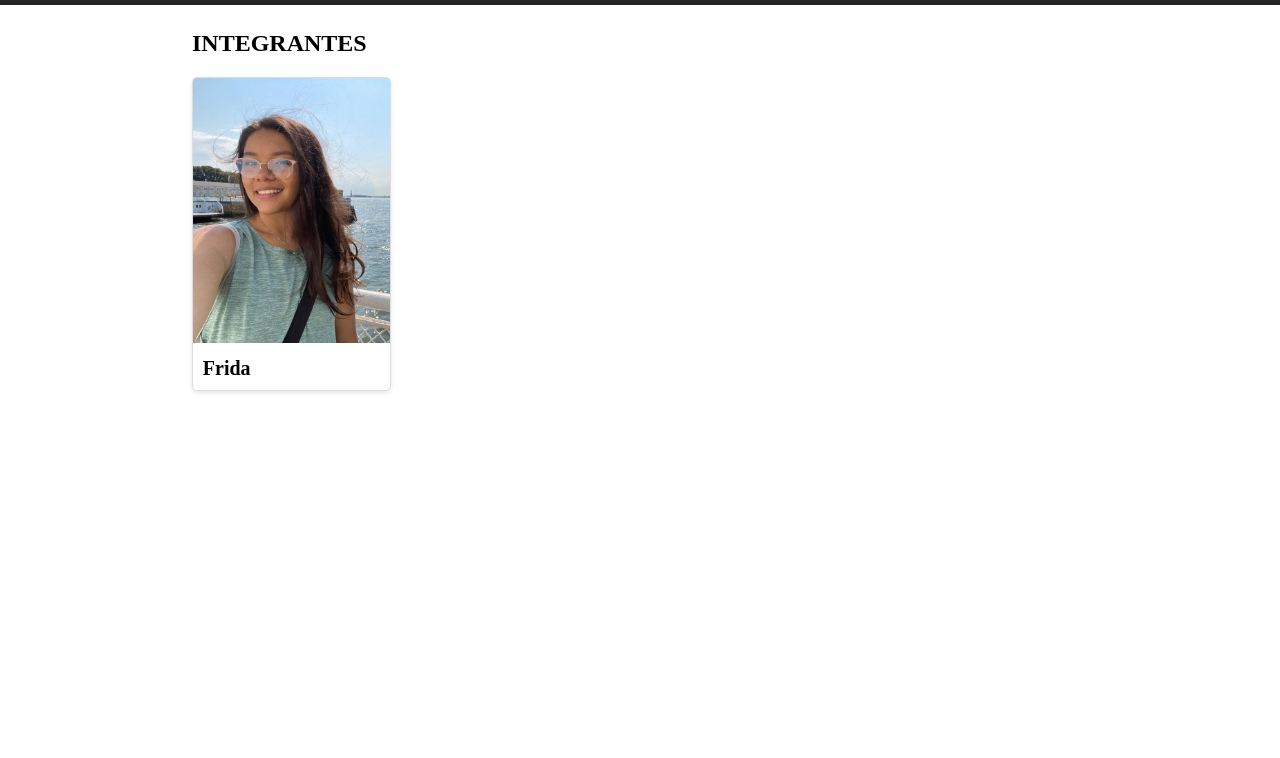
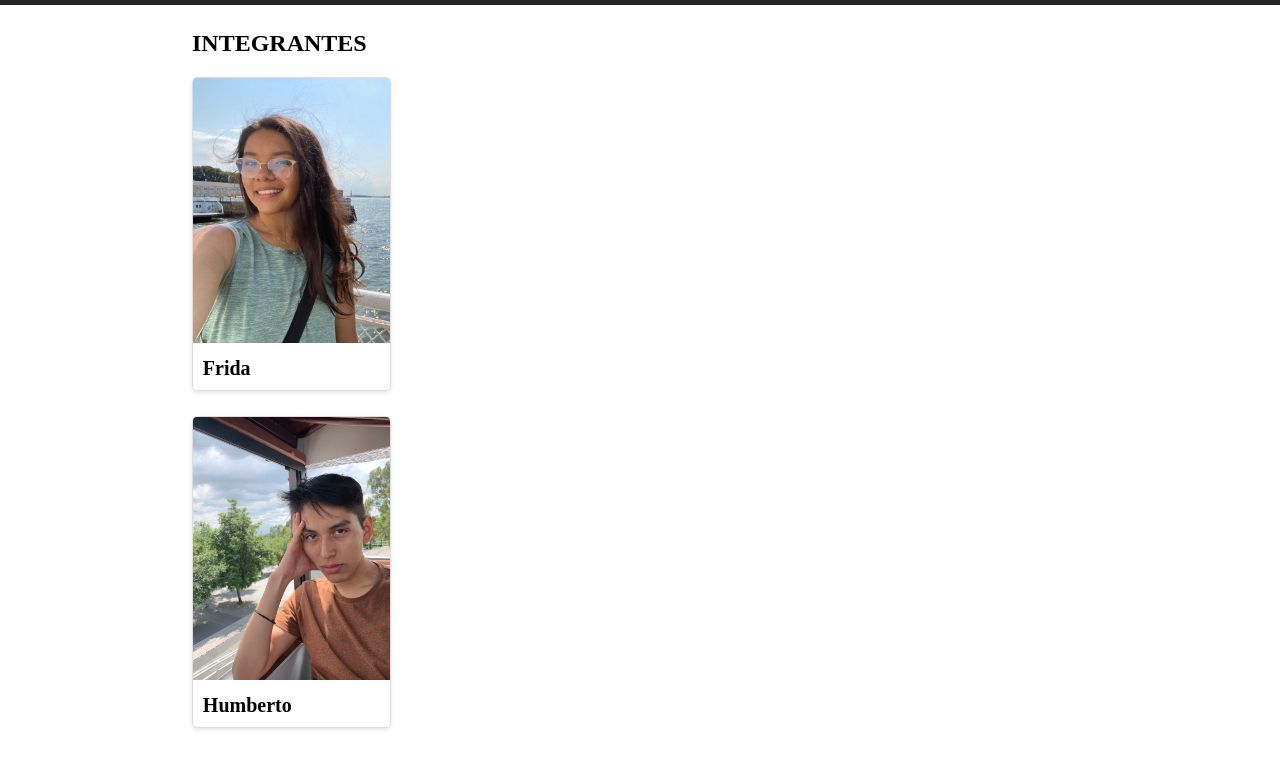
Before and after one commit to aleubeto/curso-de-git, a plain HTML site: page index.html in a window 1280 px wide. Shown: the part 85-843 px from the top of the page. Before the commit the page ends 800 px from the top, so only its background shows below. Drawn offline with Linux system fonts and the light colour scheme.

Commit message:
Foto de humberto agregada

```diff
--- a/index.html
+++ b/index.html
@@ -34,6 +34,16 @@
                 </div>
             </div>
         </div>
+        <div class="container">
+            <div class="card">
+                <div class="image">
+                    <img src="img/humb.jpeg">
+                </div>
+                <div class="card-content">
+                    <h3>Humberto</h3>
+                </div>
+            </div>
+        </div>
     </div>
 </body>
 </html>
```
Also changed, not shown: img/humb.jpeg (added).
